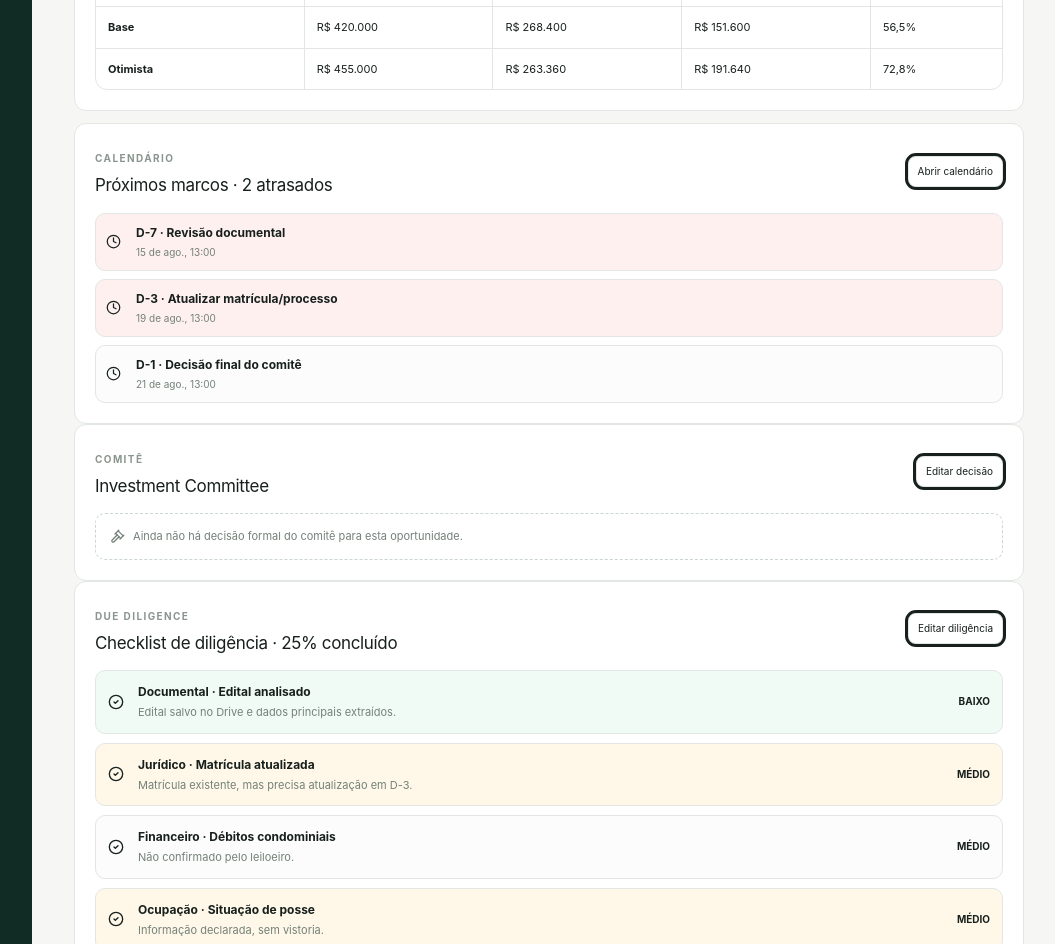
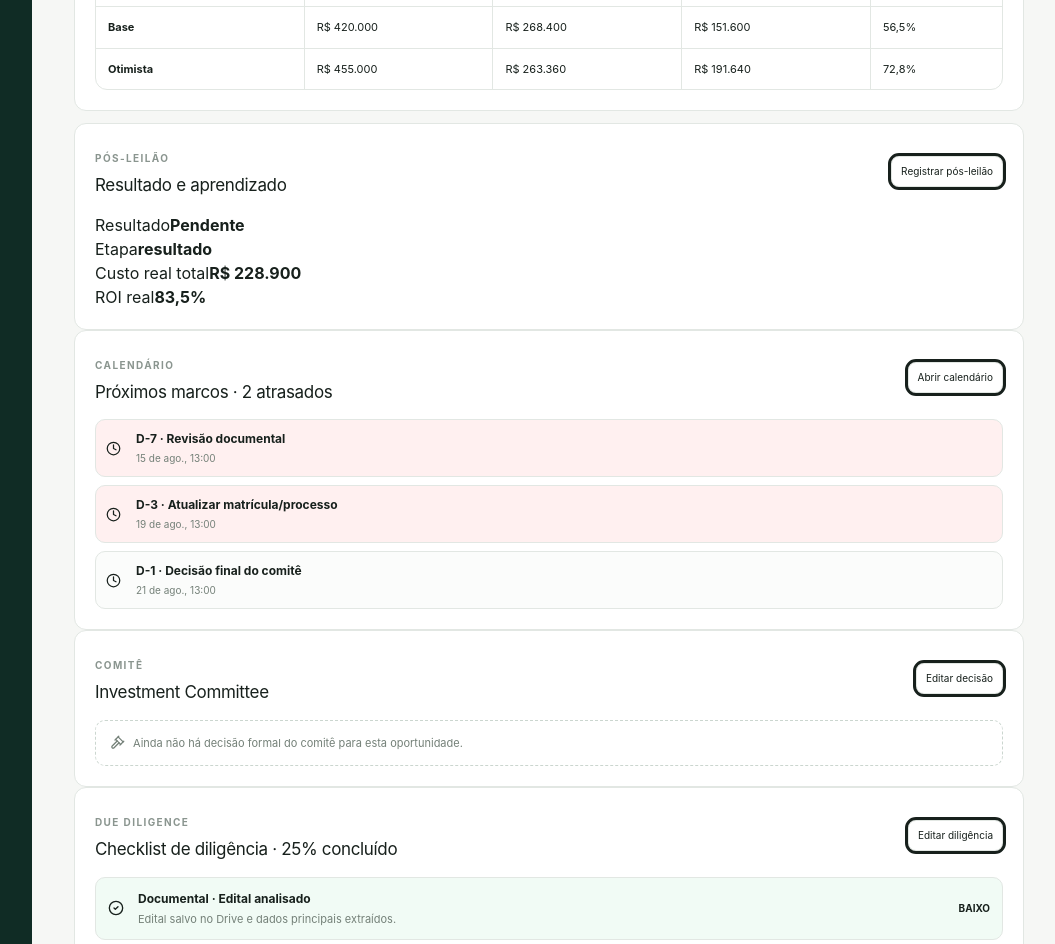
Before and after one commit to agendanutrijulianamoreira-droid/Leiloes, a Next.js app: page /opportunities/LEILAO-2026-0017 in a window 1280 px wide. Shown: the part 920-1864 px from the top of the page, without its empty margins (214-1269 px from the left). Built offline with nearby package versions, Linux system fonts and the light colour scheme.

Commit message:
Show post-auction summary on opportunity detail

```diff
--- a/app/opportunities/[dealId]/page.tsx
+++ b/app/opportunities/[dealId]/page.tsx
@@ -1,19 +1,21 @@
 'use client'
 
-import { useEffect, useState } from 'react'
+import { useEffect, useMemo, useState } from 'react'
 import Link from 'next/link'
-import { AlertTriangle, CalendarDays, CheckCircle2, Clock, FileText, Gavel, ShieldAlert } from 'lucide-react'
+import { AlertTriangle, CalendarDays, CheckCircle2, Clock, FileText, Gavel, History, ShieldAlert } from 'lucide-react'
 import { OSShell } from '@/components/os-shell'
 import { ValuationSummary } from '@/components/valuation-summary'
 import type { AuctionOpportunity } from '@/lib/domain'
 import type { EditableDiligenceItem } from '@/lib/local-diligence'
 import type { CommitteeMemo } from '@/lib/local-committee'
 import type { LocalCalendarEvent } from '@/lib/local-calendar'
-import { money, statusLabel } from '@/lib/format'
+import type { PostAuctionRecord } from '@/lib/local-post-auction'
+import { money, percent, statusLabel } from '@/lib/format'
 import { getLocalOpportunity } from '@/lib/local-opportunities'
 import { loadLocalDiligence, summarizeDiligence } from '@/lib/local-diligence'
 import { loadCommitteeMemo } from '@/lib/local-committee'
 import { loadCalendarEvents, summarizeCalendar } from '@/lib/local-calendar'
+import { calculatePostAuctionSummary, loadPostAuctionRecord } from '@/lib/local-post-auction'
 
 function formatDateTime(value: string) {
   return new Date(value).toLocaleString('pt-BR', { day: '2-digit', month: 'short', hour: '2-digit', minute: '2-digit' })
@@ -24,6 +26,7 @@ export default function OpportunityDetailPage({ params }: { params: { dealId: st
   const [diligence, setDiligence] = useState<EditableDiligenceItem[]>([])
   const [memo, setMemo] = useState<CommitteeMemo | null>(null)
   const [events, setEvents] = useState<LocalCalendarEvent[]>([])
+  const [postAuction, setPostAuction] = useState<PostAuctionRecord | null>(null)
   const [loaded, setLoaded] = useState(false)
 
   useEffect(() => {
@@ -32,8 +35,11 @@ export default function OpportunityDetailPage({ params }: { params: { dealId: st
     setDiligence(loadLocalDiligence(params.dealId))
     setMemo(loadCommitteeMemo(params.dealId))
     setEvents(loadCalendarEvents(params.dealId, loadedOpportunity))
+    setPostAuction(loadPostAuctionRecord(params.dealId, loadedOpportunity))
     setLoaded(true)
   }, [params.dealId])
+
+  const postSummary = useMemo(() => opportunity && postAuction ? calculatePostAuctionSummary(opportunity, postAuction) : null, [opportunity, postAuction])
 
   if (!loaded) {
     return <OSShell title="Carregando" eyebrow={params.dealId}><section className="panel"><p className="panelCopy">Carregando oportunidade...</p></section></OSShell>
@@ -99,6 +105,21 @@ export default function OpportunityDetailPage({ params }: { params: { dealId: st
 
       <section className="panel">
         <div className="panelHead withAction">
+          <div><span className="eyebrow">PÓS-LEILÃO</span><h3>Resultado e aprendizado</h3></div>
+          <Link className="outline" href="/post-auction">Registrar pós-leilão</Link>
+        </div>
+        {postAuction && postSummary ? (
+          <div className="postMiniGrid">
+            <div><span>Resultado</span><strong>{postAuction.outcome === 'won' ? 'Arrematado' : postAuction.outcome === 'lost' ? 'Perdido' : postAuction.outcome === 'not_participated' ? 'Não participou' : 'Pendente'}</strong></div>
+            <div><span>Etapa</span><strong>{postAuction.stage}</strong></div>
+            <div><span>Custo real total</span><strong>{money(postSummary.actualTotalCost)}</strong></div>
+            <div><span>ROI real</span><strong>{percent(postSummary.actualRoiPct)}</strong></div>
+          </div>
+        ) : <div className="emptyState"><History size={15} /> Ainda não há registro de pós-leilão.</div>}
+      </section>
+
+      <section className="panel">
+        <div className="panelHead withAction">
           <div><span className="eyebrow">CALENDÁRIO</span><h3>Próximos marcos · {calendarSummary.late} atrasados</h3></div>
           <Link className="outline" href="/calendar">Abrir calendário</Link>
         </div>
```
